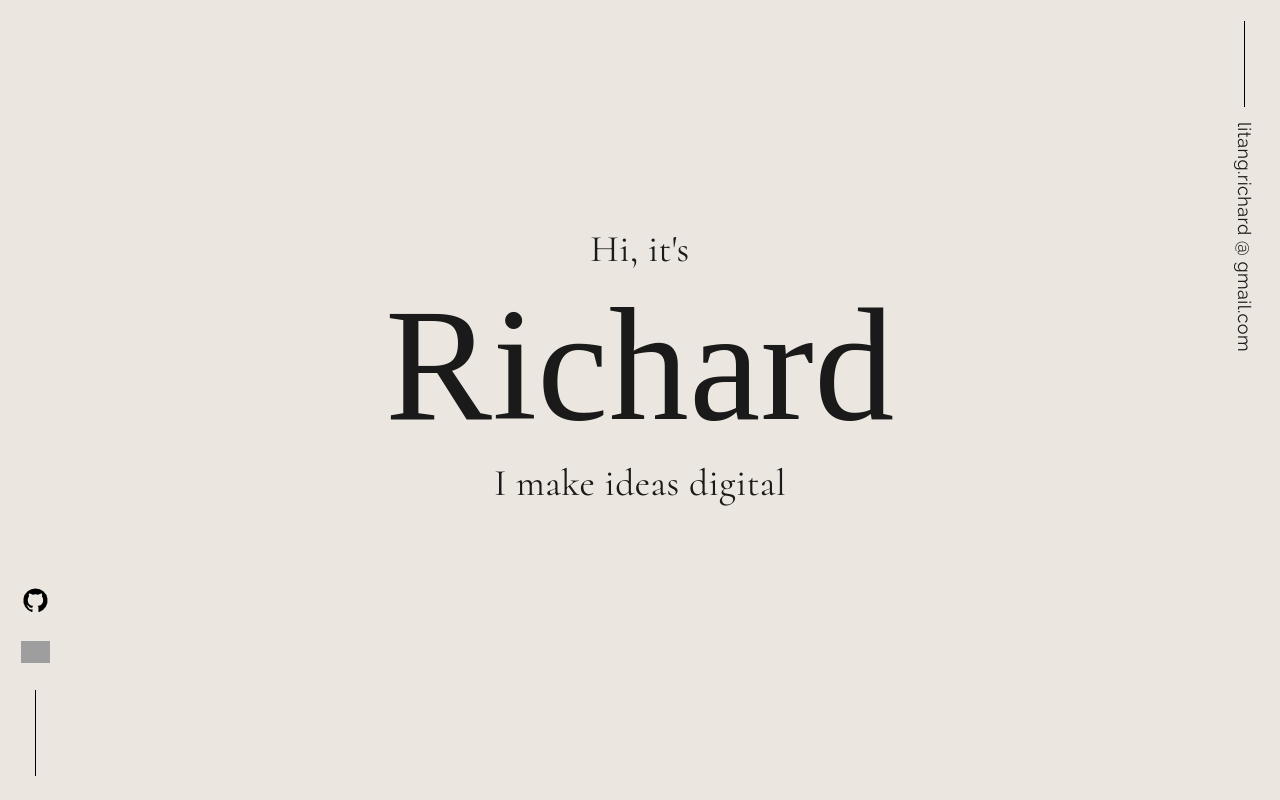
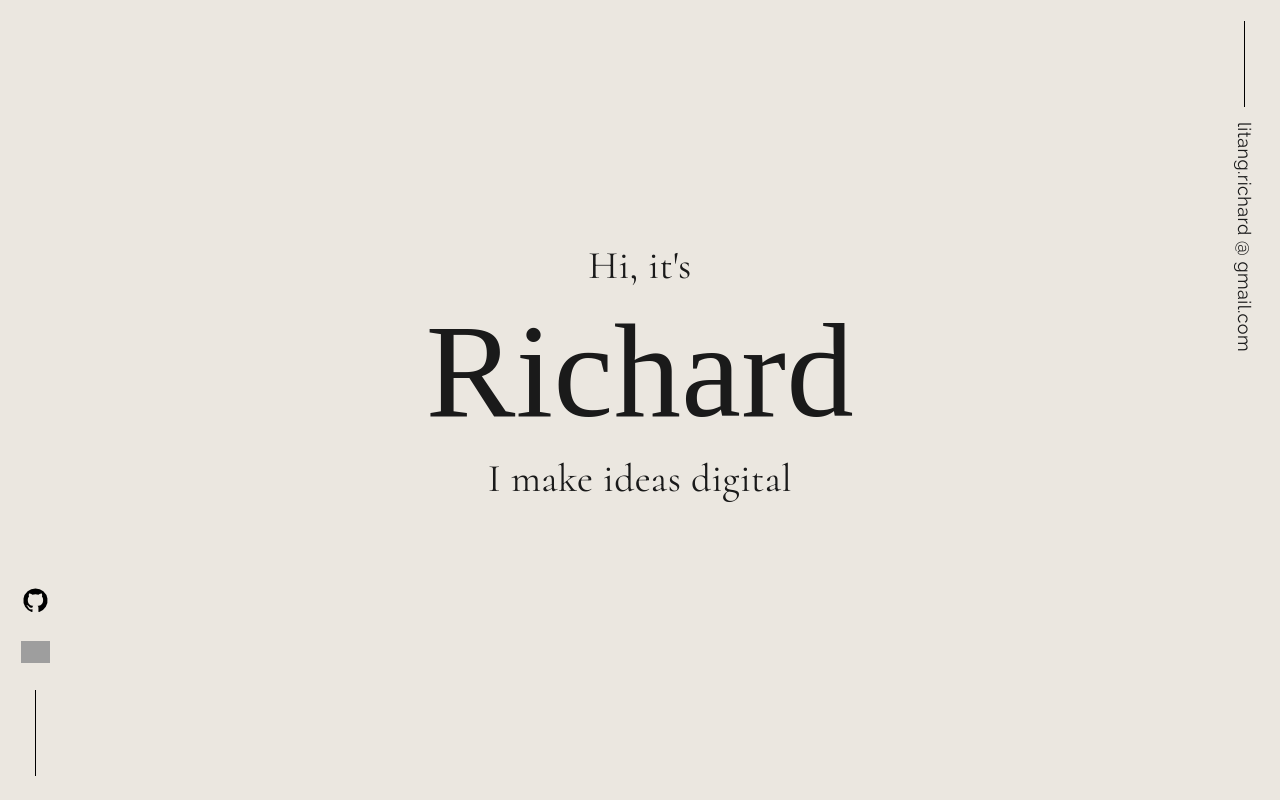
Before and after one commit to richardlitang/portfolio, a SvelteKit app: page / in a window 1280 px wide. Shown: the top 800 px of the page. Built offline with nearby package versions, Linux system fonts and the light colour scheme; grey boxes are pictures that could not be loaded; a web font is replaced by a local one.

Commit message:
minor ui fix

```diff
--- a/src/routes/home/Hero.svelte
+++ b/src/routes/home/Hero.svelte
@@ -37,7 +37,7 @@
 <style>
 	.hero {
 		max-width: 100vw;
-		min-height: 92vh;
+		min-height: 93vh;
 		background: var(--bg_1);
 		background-image: radial-gradient(var(--bg_3) 0.5px, transparent 0px);
 		background-size: 30px 30px;
@@ -49,7 +49,7 @@
 	.hero-contents {
 		position: relative;
 		padding: 5vh 2vw;
-		top: calc(50vh - var(--font-h1) * 4);
+		top: calc(45vh - var(--font-h1) * 5);
 		margin: 0 auto;
 		padding-bottom: 10rem;
 		font-family: var(--font--title);
@@ -69,7 +69,7 @@
 		font-family: var(--font--heading);
 		margin: 0 auto;
 		line-height: 1;
-		font-size: 12.5vw;
+		font-size: calc(8vw + 2rem);
 		justify-content: center;
 	}
 
@@ -132,6 +132,7 @@
 		.hero-contents {
 			max-width: calc(120rem - 2);
 			padding-bottom: 0rem;
+			top: calc(50vh - var(--font-h1) * 3.25);
 		}
 
 		.hero-text {
--- a/src/routes/home/Skills.svelte
+++ b/src/routes/home/Skills.svelte
@@ -114,8 +114,7 @@
 		text-align: center;
 		font-size: var(--font-h4);
 		font-family: var(--font--heading);
-		margin: var(--spacer-lg) auto;
-		margin-top: var(--spacer-xl);
+		margin: var(--spacer-md) auto;
 	}
 
 	.skills div {
@@ -123,6 +122,7 @@
 		flex-wrap: wrap;
 		justify-content: center;
 		gap: calc(1vw + 0.75rem);
+		margin-bottom: var(--spacer-lg);
 	}
 
 	.skills a {
--- a/src/theme/theme.css
+++ b/src/theme/theme.css
@@ -36,10 +36,10 @@
 	--font-lg: calc(1.15vw + 0.65rem);
 	--font-xl: calc(1.60vw + 0.65rem);
 	--font-2xl: calc(2vw + 0.65rem);
-	--font-h1: calc(3.5vw + 0.75rem);
-	--font-h2: calc(3vw + 0.75rem);
-	--font-h3: calc(2.5vw + 0.75rem);
-	--font-h4: calc(2vw + 0.75rem);
+	--font-h1: calc(4vw + 0.85rem);
+	--font-h2: calc(3vw + 0.85rem);
+	--font-h3: calc(2.5vw + 0.85rem);
+	--font-h4: calc(2vw + 0.85rem);
 }
 
 body {
```
